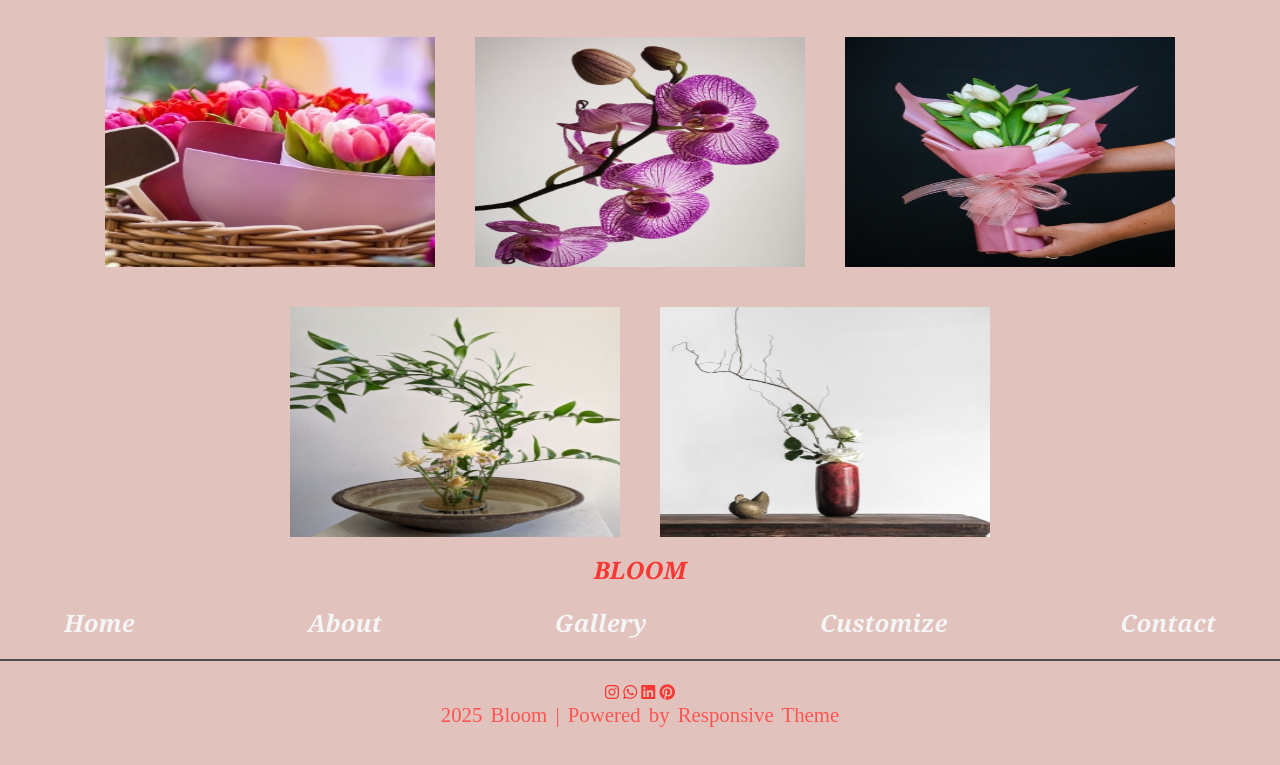
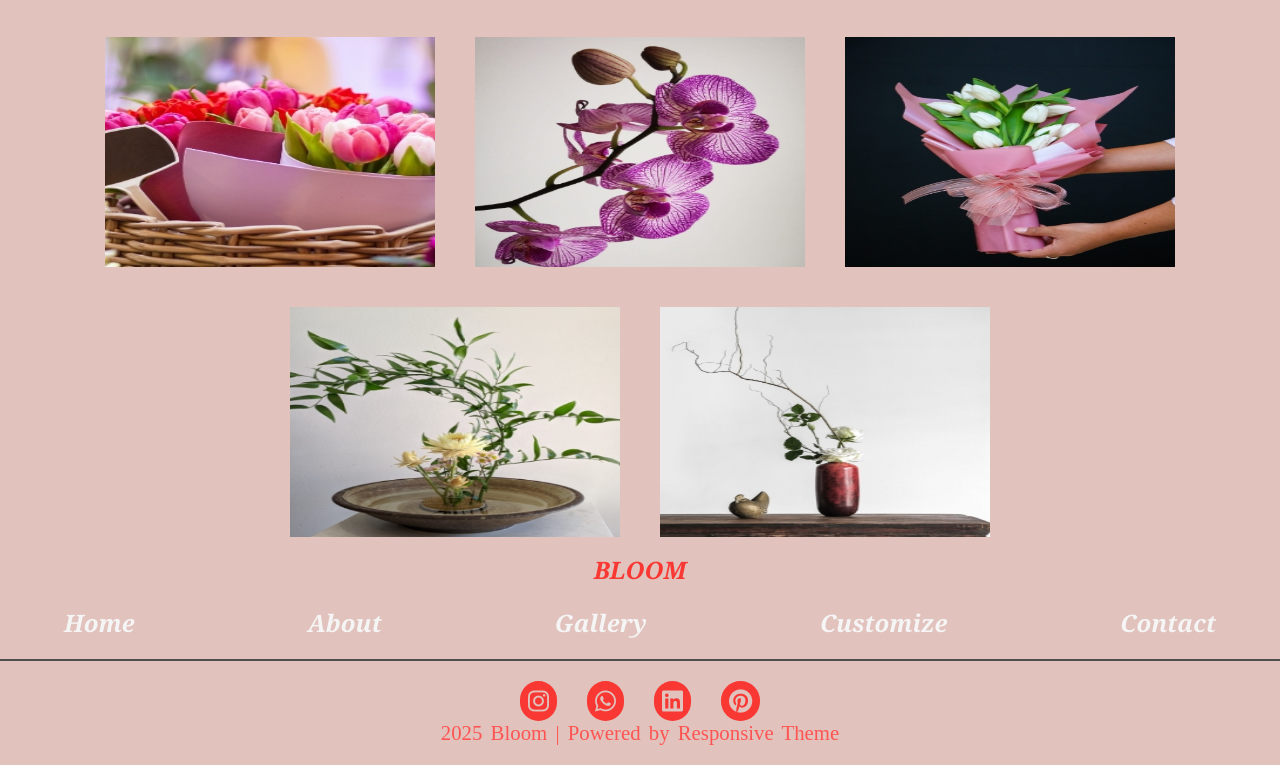
Before and after one commit to Aravindh-Cs/Bloom-Landing-Page_CODSOFT, a plain HTML site: page index.html in a window 1280 px wide. Shown: the part 2498-3263 px from the top of the page. Drawn offline with Linux system fonts and the light colour scheme.

Commit message:
Update style.css

```diff
--- a/style.css
+++ b/style.css
@@ -254,6 +254,33 @@ footer
     word-spacing: 3px;
     color: #fe5552;
 }
+.icons
+{
+    display: flex;
+    flex-wrap: wrap;
+    align-items: center;
+    justify-content: center;
+    gap: 30px;
+    width: 100%;
+}
+.icons i
+{
+    font-size: 24px;
+    color: #e1c2bd;
+    background-color: #f93733;
+    border-radius: 20px;
+    text-align: center;
+    display: flex;
+    align-items: center;
+    justify-content: center;
+    padding: 8px;
+    cursor: pointer;
+}
+.icons i:hover
+{
+    background-color: whitesmoke;
+    color: #f93733;
+}
 @media(max-width:800px)
 {
     body
```
